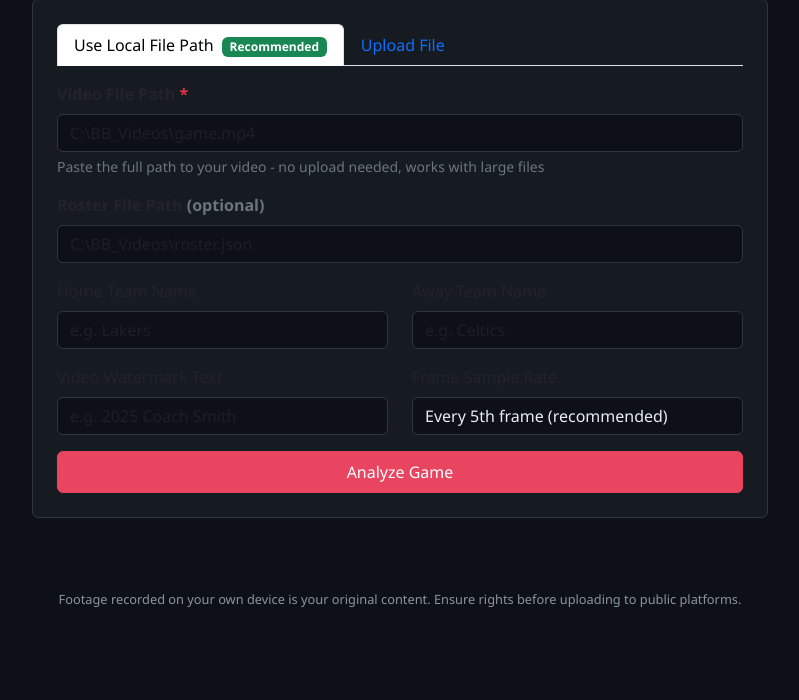
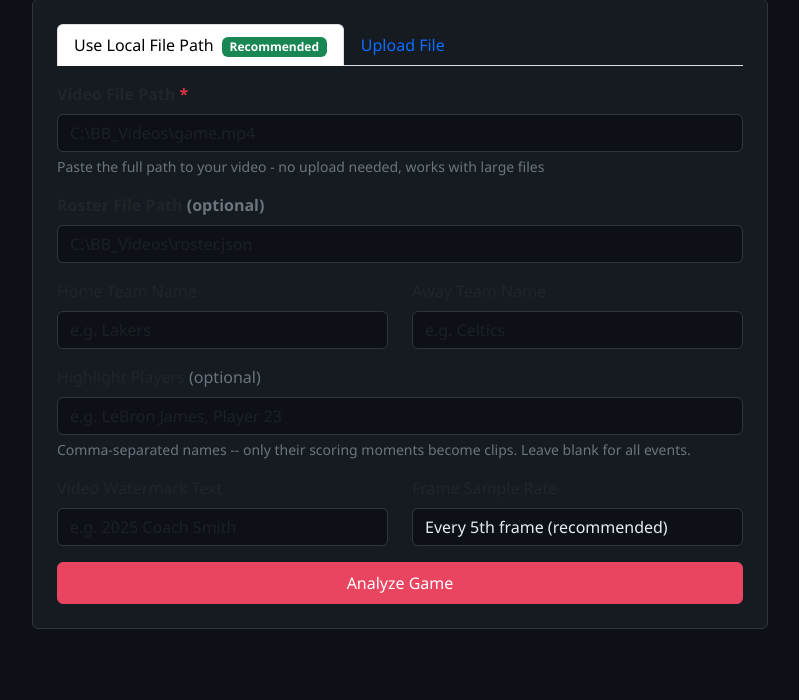
Before and after one commit to gipghub/tutorial, a Flask app: page / in a window 1280 px wide. Shown: the part 224-924 px from the top of the page, without its empty margins (240-1039 px from the left). Before the commit the page ends 831 px from the top, so only its background shows below. Run offline with Flask 3, Linux system fonts and the light colour scheme.

Commit message:
Add Highlight Players field to upload form

```diff
--- a/basketball_analyzer/web/templates/index.html
+++ b/basketball_analyzer/web/templates/index.html
@@ -59,6 +59,15 @@
           <div class="col-md-6">
             <label class="form-label">Away Team Name</label>
             <input type="text" class="form-control" name="team_away" placeholder="e.g. Celtics">
+          </div>
+        </div>
+
+        <div class="mb-3">
+          <label class="form-label">Highlight Players <span class="text-secondary">(optional)</span></label>
+          <input type="text" class="form-control" name="highlight_players"
+            placeholder="e.g. LeBron James, Player 23">
+          <div class="form-text text-secondary">
+            Comma-separated names -- only their scoring moments become clips. Leave blank for all events.
           </div>
         </div>
 
```
